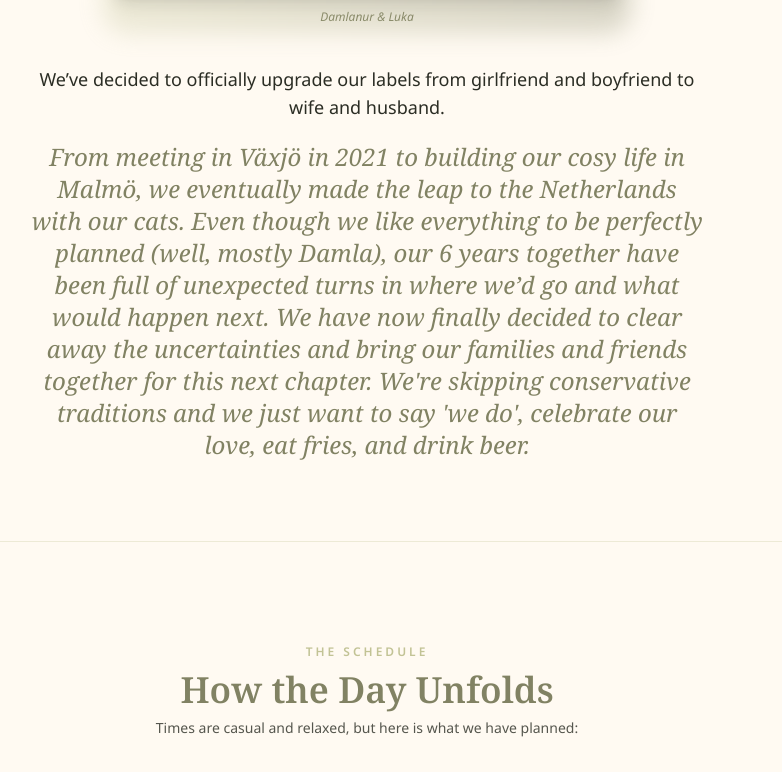
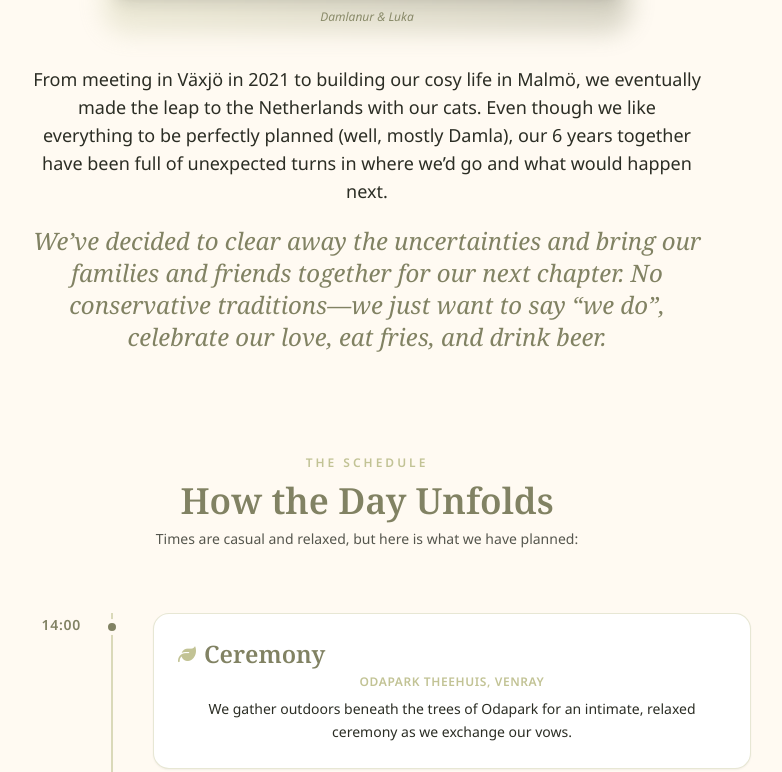
Before and after one commit to damlanurandluka/damlanurluka, a plain HTML site: page index.html in a window 1280 px wide. Shown: the part 1298-2070 px from the top of the page, without its empty margins (273-1055 px from the left). Drawn offline with nearby package versions, Linux system fonts and the light colour scheme.

Commit message:
Update index.html

```diff
--- a/index.html
+++ b/index.html
@@ -92,7 +92,7 @@
 
     <div class="relative z-10 max-w-4xl mx-auto text-center flex flex-col items-center">
       <span class="text-sm sm:text-base tracking-[0.3em] uppercase text-olivePrimary font-medium mb-3">
-        We're getting married!
+        We are getting married!
       </span>
 
       <h1 class="font-serif text-5xl sm:text-7xl lg:text-8xl text-customDark font-normal tracking-tight mb-2">
@@ -168,19 +168,15 @@
         </div>
         <p class="text-xs text-olivePrimary mt-3 italic">Damlanur &amp; Luka</p>
       </div>
-
-      <!-- Casual Announcement Text -->
+<!-- Casual Announcement Text -->
       <div class="max-w-2xl mx-auto space-y-5 text-base sm:text-lg text-customDark leading-relaxed font-normal">
         <p>
-           We’ve decided to officially upgrade our labels from girlfriend and boyfriend to wife and husband.
+          From meeting in Växjö in 2021 to building our cosy life in Malmö, we eventually made the leap to the Netherlands with our cats. Even though we like everything to be perfectly planned (well, mostly Damla), our 6 years together have been full of unexpected turns in where we’d go and what would happen next.
         </p>
         <p class="font-serif italic text-xl sm:text-2xl text-olivePrimary">
-        From meeting in Växjö in 2021 to building our cosy life in Malmö, we eventually made the leap to the Netherlands with our cats. Even though we like everything to be perfectly planned (well, mostly Damla), our 6 years together have been full of unexpected turns in where we’d go and what would happen next.
-        We have now finally decided to clear away the uncertainties and bring our families and friends together for this next chapter. We're skipping conservative traditions and we just want to say 'we do', celebrate our love, eat fries, and drink beer.
+          We’ve decided to clear away the uncertainties and bring our families and friends together for our next chapter. No conservative traditions—we just want to say “we do”, celebrate our love, eat fries, and drink beer.
         </p>
       </div>
-    </div>
-  </section>
 
   <!-- TIMELINE -->
   <section id="timeline" class="py-24 px-6 bg-[#fffaf2]">
```
